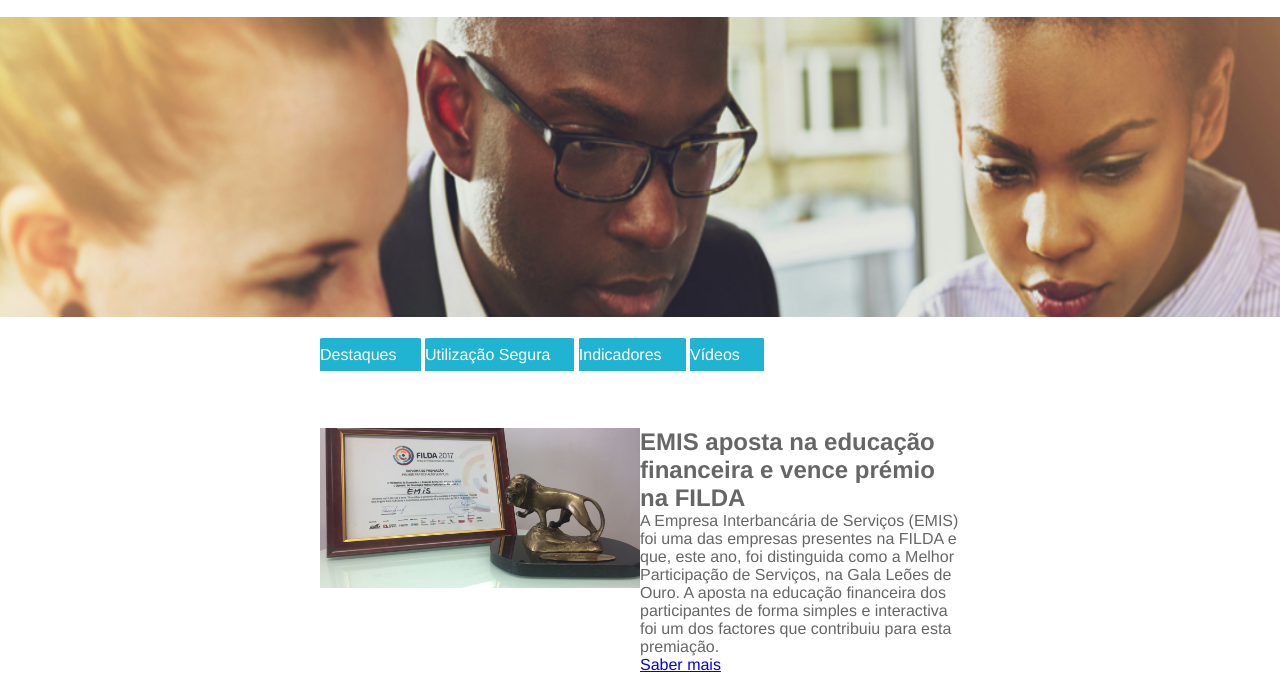
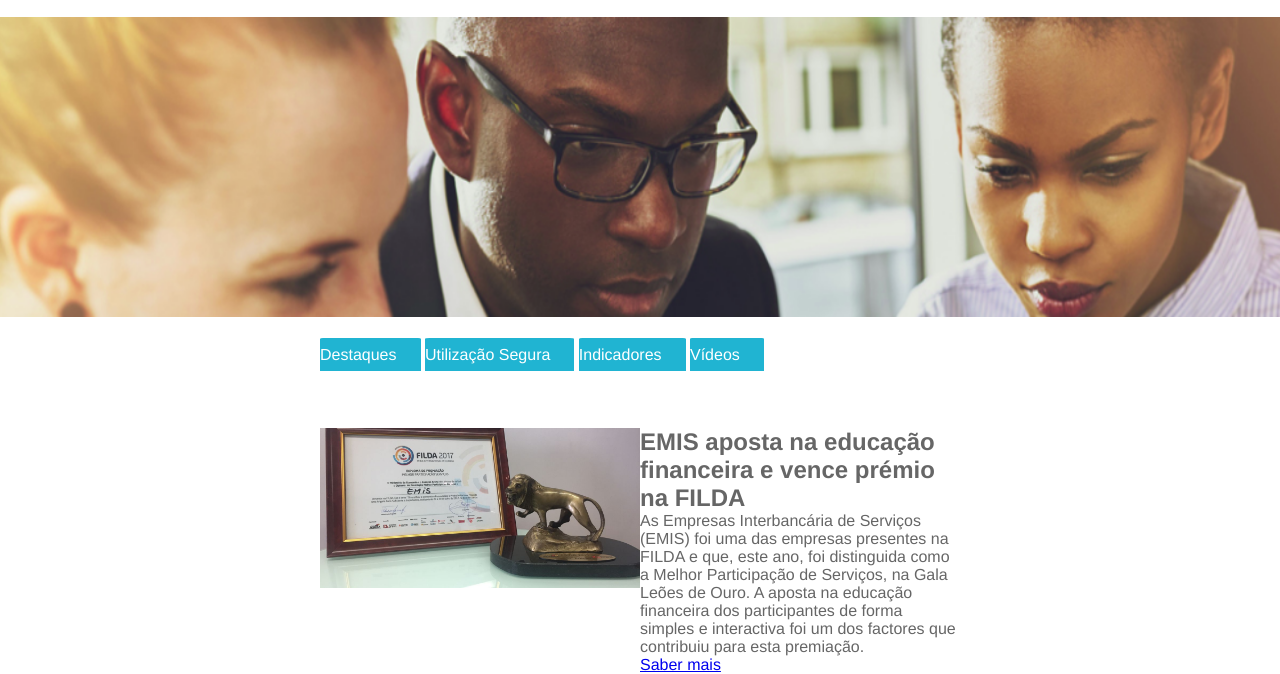
Before and after one commit to AdilsonDala/EMIS-web-site, a plain HTML site: page parasi.html in a window 1280 px wide. Shown: the part 127-801 px from the top of the page. Drawn offline with Linux system fonts and the light colour scheme.

Commit message:
paragrafo

```diff
--- a/parasi.html
+++ b/parasi.html
@@ -46,7 +46,7 @@
 					<div class="coluna02">
 						<h2>EMIS aposta na educação financeira e vence prémio na FILDA</h2>
 
-						<p>A Empresa Interbancária de Serviços (EMIS) foi uma das empresas presentes na FILDA e que, este ano, foi distinguida como a Melhor Participação de Serviços, na Gala Leões de Ouro. A aposta na educação financeira dos participantes de forma simples e interactiva foi um dos factores que contribuiu para esta premiação.</p>
+						<p>As Empresas Interbancária de Serviços (EMIS) foi uma das empresas presentes na FILDA e que, este ano, foi distinguida como a Melhor Participação de Serviços, na Gala Leões de Ouro. A aposta na educação financeira dos participantes de forma simples e interactiva foi um dos factores que contribuiu para esta premiação.</p>
 
 						<a href="#">Saber mais</a>
 					</div>
```
